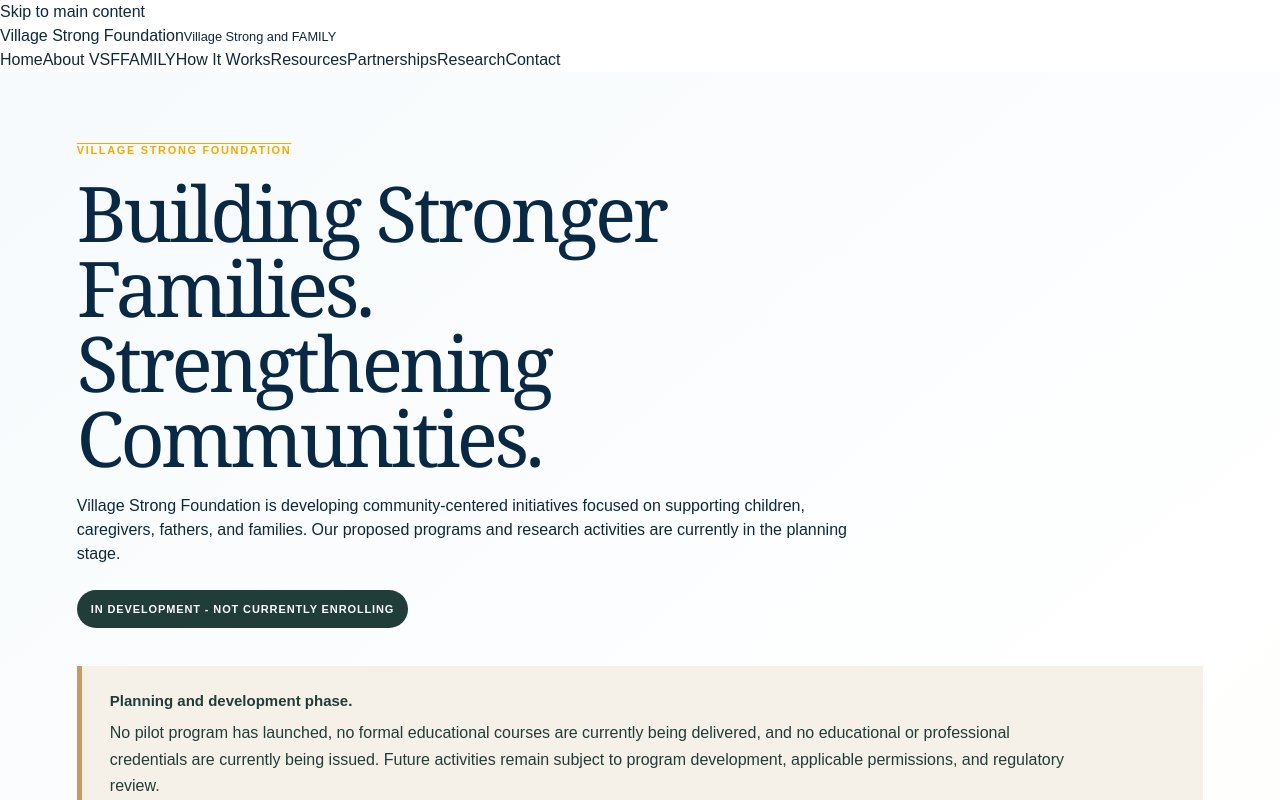
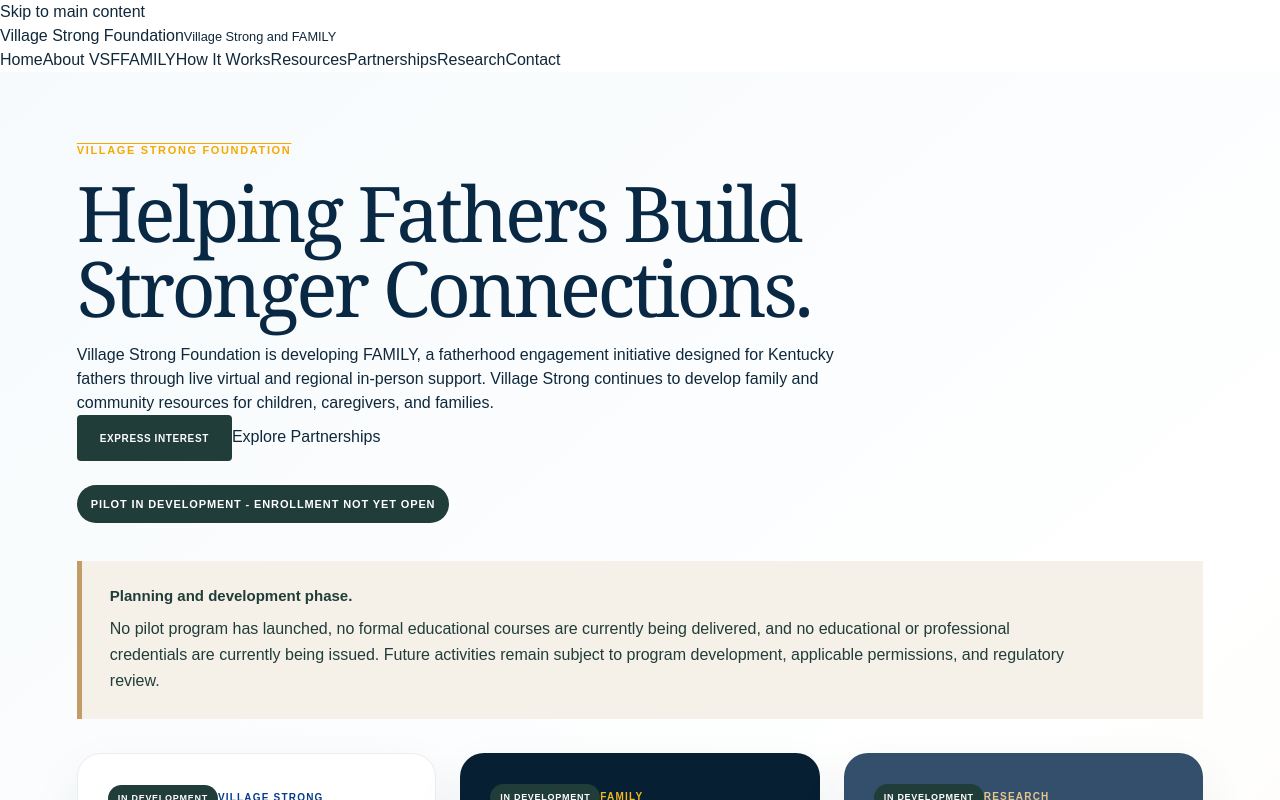
Before and after one commit to 73junito/village_strong, a Next.js app in the folder apps/web/: page / in a window 1280 px wide. Shown: the top 800 px of the page. Built offline with nearby package versions, Linux system fonts and the light colour scheme.

Commit message:
feat(web): align homepage with Kentucky pilot plan

```diff
--- a/apps/web/app/page.tsx
+++ b/apps/web/app/page.tsx
@@ -32,13 +32,18 @@
     <main id="main-content" className="gateway">
       <section className="gateway-intro">
         <p className="overline">Village Strong Foundation</p>
-        <h1>Building Stronger Families. Strengthening Communities.</h1>
+        <h1>Helping Fathers Build Stronger Connections.</h1>
         <p>
-          Village Strong Foundation is developing community-centered initiatives
-          focused on supporting children, caregivers, fathers, and families. Our
-          proposed programs and research activities are currently in the planning stage.
+          Village Strong Foundation is developing FAMILY, a fatherhood engagement
+          initiative designed for Kentucky fathers through live virtual and regional
+          in-person support. Village Strong continues to develop family and community
+          resources for children, caregivers, and families.
         </p>
-        <p className="development-badge">In Development - Not Currently Enrolling</p>
+        <div className="hero-actions">
+          <Link className="foundation-button" href="/contact">Express Interest</Link>
+          <Link className="secondary-button" href="/partners">Explore Partnerships</Link>
+        </div>
+        <p className="development-badge">Pilot in Development - Enrollment Not Yet Open</p>
       </section>
 
       <section className="development-notice" aria-label="Program development notice">
@@ -92,7 +97,7 @@
           researchers, and prospective partners. Contact does not enroll you in a
           program, guarantee services, or reserve a future place.
         </p>
-        <a className="foundation-button" href="mailto:darodriguez1274@gmail.com">Contact our team</a>
+        <Link className="foundation-button" href="/contact">Contact our team</Link>
       </section>
 
     </main>
```
